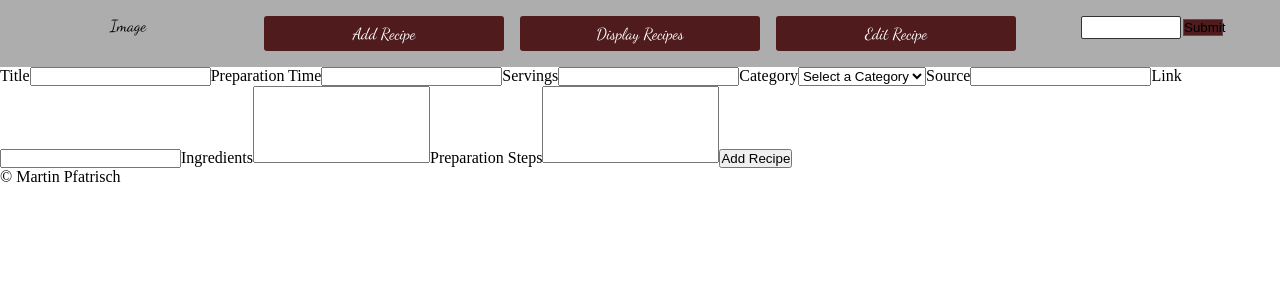
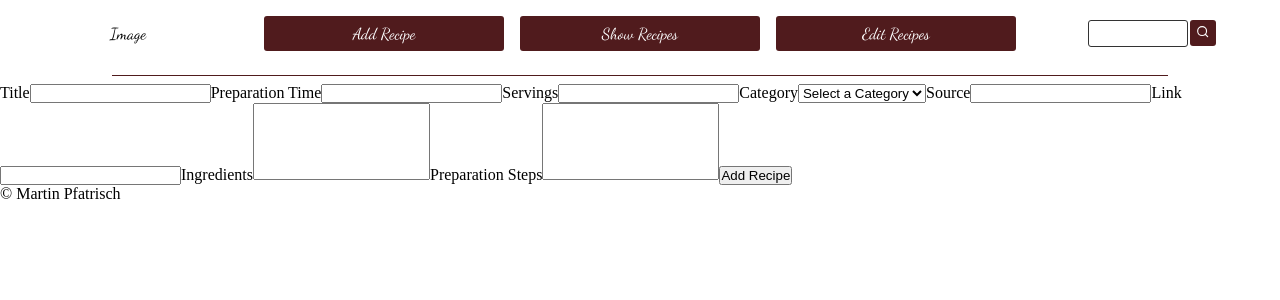
Before and after one commit to PfMartin/delicious_dishes, a React (Create React App) app in the folder client/: page / in a window 1280 px wide. Shown: the top 300 px of the page. Built offline with nearby package versions, Linux system fonts and the light colour scheme.

Commit message:
New design for the Navbar and added all functionality for moving from site to site

```diff
--- a/client/package.json
+++ b/client/package.json
@@ -8,6 +8,7 @@
     "@testing-library/user-event": "^12.1.10",
     "react": "^17.0.1",
     "react-dom": "^17.0.1",
+    "react-icons": "^4.1.0",
     "react-scripts": "4.0.0",
     "web-vitals": "^0.2.4"
   },
--- a/client/src/App.js
+++ b/client/src/App.js
@@ -2,6 +2,7 @@ import React, { Fragment } from 'react';
 
 import Header from './components/Header.js';
 import Footer from './components/Footer.js';
+import EditRecipes from './components/EditRecipes.js'
 import RecipeList from './components/RecipeList.js';
 import AddRecipe from './components/AddRecipe.js';
 
@@ -10,16 +11,27 @@ class App extends React.Component {
   constructor(props) {
     super(props);
     this.state = {
-      site: 'AddRecipe',
+      site: 'addRecipe',
     };
+
+    this.onHandleSite = this.onHandleSite.bind(this);
+  }
+
+  onHandleSite = (e) => {
+    e.preventDefault();
+    this.setState({
+      site: e.target.getAttribute('name'),
+    })
   }
 
   render() {
 
     return(
       <Fragment>
-        <Header/>
-        {this.state.site === 'AddRecipe' ? <AddRecipe /> : <RecipeList />}
+        <Header onHandleSite={this.onHandleSite}/>
+        {this.state.site === 'addRecipe' ? <AddRecipe />
+        : this.state.site === 'showRecipes' ? <RecipeList />
+        : <EditRecipes />}
         <Footer />
       </Fragment>
     )
--- /dev/null
+++ b/client/src/components/EditRecipes.js
@@ -0,0 +1,18 @@
+import React, { Fragment } from 'react';
+
+class EditRecipes extends React.Component {
+  constructor(props) {
+    super(props);
+    this.state = {};
+  }
+
+  render() {
+    return(
+      <Fragment>
+        <h1>Edit Recipes</h1>
+      </Fragment>
+    )
+  }
+}
+
+export default EditRecipes;
--- a/client/src/components/Header.js
+++ b/client/src/components/Header.js
@@ -1,6 +1,6 @@
 import React, { Fragment } from 'react';
 
-import NavBar from './NavBar.js';
+import { FiSearch } from 'react-icons/fi';
 
 class SearchBar extends React.Component {
   constructor(props) {
@@ -27,8 +27,24 @@ class SearchBar extends React.Component {
     return(
       <Fragment>
         <div className='header'>
-          <div>Image</div>
-          <NavBar />
+          <div className='logo'>Image</div>
+          <ul className='navBar'>
+            <li
+              name='addRecipe'
+              onClick={this.props.onHandleSite}
+              >Add Recipe
+            </li>
+            <li
+              name='showRecipes'
+              onClick={this.props.onHandleSite}
+              >Show Recipes
+            </li>
+            <li
+              name='editRecipes'
+              onClick={this.props.onHandleSite}
+              >Edit Recipes
+            </li>
+          </ul>
           <form >
             <input
               type='text'
@@ -39,9 +55,10 @@ class SearchBar extends React.Component {
             <button
               className='btn'
               onClick={this.onSubmitSearch}
-            >Submit</button>
+            ><FiSearch /></button>
           </form>
         </div>
+        <div className="line"></div>
       </Fragment>
     )
   }
--- a/client/src/components/NavBar.js
+++ /dev/null
@@ -1,23 +0,0 @@
-import React, { Fragment } from 'react';
-
-class NavBar extends React.Component {
-  constructor(props) {
-    super(props);
-    this.state = {};
-  }
-
-  render() {
-
-    return(
-      <Fragment>
-        <ul className='navBar'>
-          <li>Add Recipe</li>
-          <li>Display Recipes</li>
-          <li>Edit Recipe</li>
-        </ul>
-      </Fragment>
-    )
-  }
-}
-
-export default NavBar;
--- a/client/src/index.css
+++ b/client/src/index.css
@@ -31,35 +31,30 @@ ul {
   background: var(--accent);
 }
 
+.line {
+  margin: 0.5rem 7rem;
+  height: 0px;
+  border-bottom: 0.2px var(--accent) solid;
+}
+
+/* Header */
 .header {
+  margin: auto;
   font-family: 'Dancing Script', cursive;
   padding: 1rem 0;
   display: grid;
   grid-template-columns: 1fr 3fr 1fr;
   text-align: center;
-  background: var(--light2);
 }
 
-.header.form {
+.header .logo {
+  margin: auto;
 }
 
-.header form input {
-  width: 100px;
-  border: 1px solid var(--grey);
-  border-radius: 2px;
-  padding: 0.2rem;
+.header form {
+  margin: auto;
 }
 
-.header form input:focus {
-  border: 1px solid var(--accent);
-}
-
-.header form button {
-  width: 40px;
-  margin-left: 2px;
-}
-
-/* Navbar */
 .navBar {
   display: grid;
   grid-template-columns: repeat(3, 1fr);
@@ -77,3 +72,25 @@ ul {
   background: var(--dark1);
   cursor: pointer;
 }
+
+.header form input {
+  margin-right: 2px;
+  width: 100px;
+  border: 1px solid var(--grey);
+  border-radius: 3px;
+  padding: 0.3rem;
+}
+
+.header form input:focus {
+  outline: none;
+  border: 1px solid var(--accent);
+}
+
+.header form button {
+  margin: auto;
+  width: 26px;
+  height: 26px;
+  border-radius: 3px;
+  border: none;
+  color: var(--white);
+}
```
Also changed, not shown: 1 other file (tests, documents, lock files or other folders).
